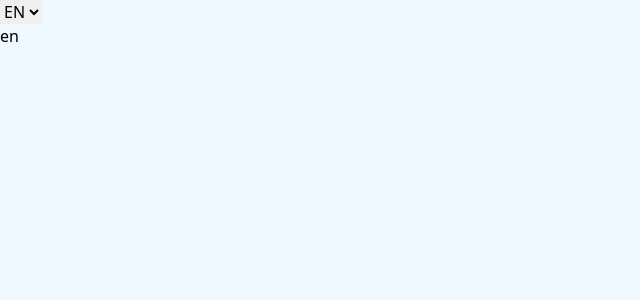
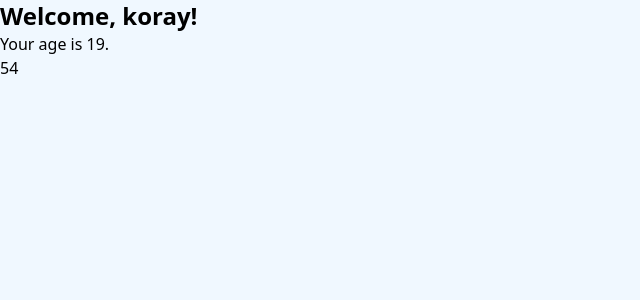
Before and after one commit to kry23/koray-korkmaz-dev-hope-react-mod-exercises, a React (Create React App) app: page / in a window 1280 px wide. Shown: the top 300 px of the page, without its empty margins (0-640 px from the left). Built offline with nearby package versions, Linux system fonts and the light colour scheme.

Commit message:
fnc-cmp-1 sol.

```diff
--- a/src/App.jsx
+++ b/src/App.jsx
@@ -9,14 +9,17 @@ import TodoList from "./TodoList";
 import Container from "./Container";
 import DisplayLanguage from "./DisplayLanguage";
 import LanguageContext from "./LanguageContext";
+import Sum from "./Sum";
 function App() {
   const [language, setLanguage] = useState("en");
   const handleLanguage = (e) => {
     setLanguage(e.target.value);
   };
+  const numbers = [12, 13, 14, 15];
   return (
     <div>
-      {/* <Welcome /> */}
+      <Welcome name="koray" />
+      <Sum numbers={numbers} />
       {/*  <Hello></Hello>
     <Message></Message> */}
       {/* <InteractiveWelcome /> */}
@@ -38,14 +41,14 @@ function App() {
         });
       }}
     ></TodoList> */}
-      <select value={language} onChange={handleLanguage}>
+      {/* <select value={language} onChange={handleLanguage}>
         <option value="en">EN</option>
         <option value="tr">TR</option>
         <option value="it">IT</option>
       </select>
       <LanguageContext.Provider value={language}>
         <DisplayLanguage />
-      </LanguageContext.Provider>
+      </LanguageContext.Provider> */}
       {/* <Container title={"where is my mind ?"} /> */}
     </div>
   );
--- /dev/null
+++ b/src/Sum.jsx
@@ -0,0 +1,8 @@
+import React from "react";
+
+function Sum({ numbers }) {
+  const sum = numbers.reduce((x, y) => x + y);
+  return <h1>{sum}</h1>;
+}
+
+export default Sum;
--- a/src/Welcome.jsx
+++ b/src/Welcome.jsx
@@ -1,11 +1,13 @@
 import React from "react";
 import Age from "./Age";
 export function Welcome({ name = "John" }) {
-  let age = 1;
+  let age = 19;
+
   return (
     <div className="welcome">
       <p className="text-2xl font-bold">Welcome, {name}!</p>
       <Age age={age}></Age>
+
       {/* <Counter initVal={11} incInt={1000} incVal={3}></Counter> */}
       {/* <ClickCounter />
     <ClickTracker /> */}
```
